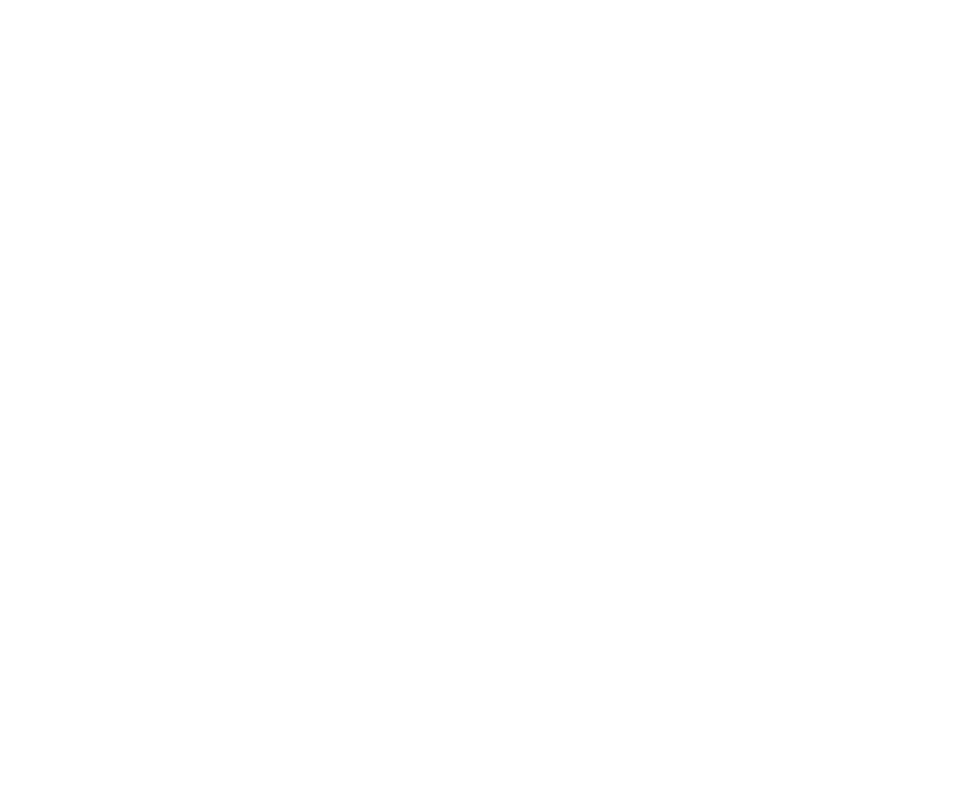
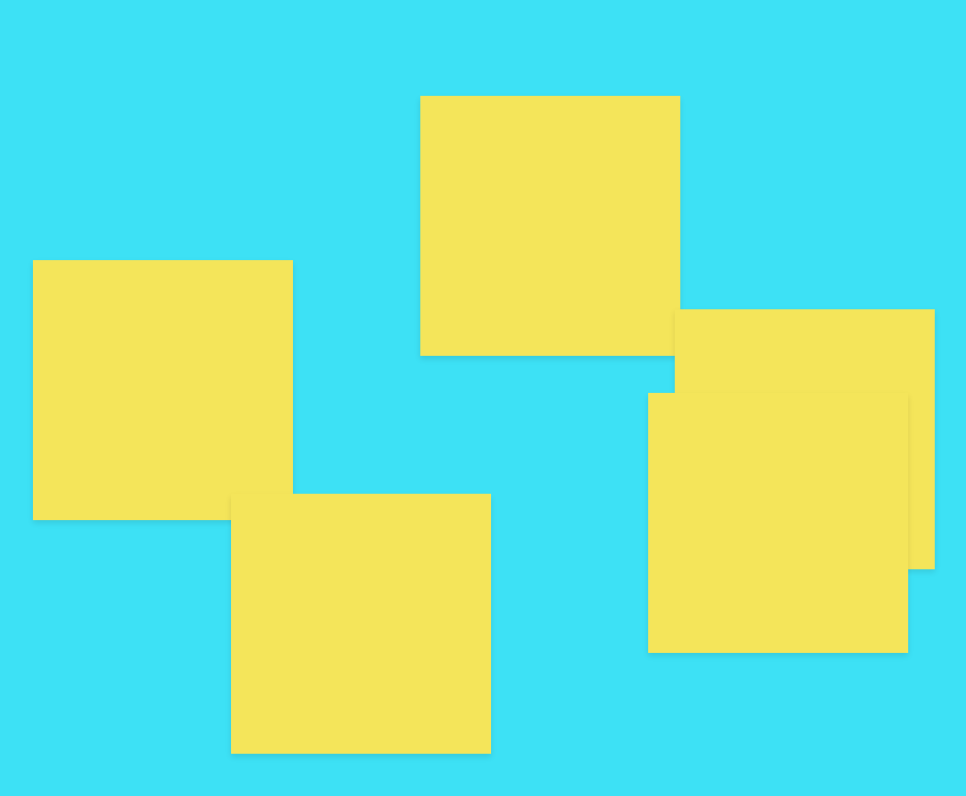
Before and after one commit to corn1200/CanvasTutorial_StringBox, a plain HTML site: page index.html in a window 1280 px wide. Shown: the whole page, without its empty margins (116-1082 px from the left). Drawn offline with Linux system fonts and the light colour scheme.

Commit message:
add: file

```diff
--- a/app.js
+++ b/app.js
@@ -0,0 +1,114 @@
+import {Point} from './point.js'
+import {Dialog} from './dialog.js'
+
+class App {
+    constructor() {
+        this.canvas = document.createElement('canvas')
+        document.body.appendChild(this.canvas)
+        this.ctx = this.canvas.getContext('2d')
+
+        this.pixelRatio = window.devicePixelRatio > 1 ? 2 : 1
+
+        this.mousePos = new Point()
+        this.curItem = null
+
+        this.items = []
+        this.total = 5
+        for (let i = 0; i < this.total; i++) {
+            this.items[i] = new Dialog()
+        }
+
+        window.addEventListener('resize', this.resize.bind(this), false)
+        this.resize()
+
+        window.requestAnimationFrame(this.animate.bind(this))
+
+        document.addEventListener('pointerdown', this.onDown.bind(this), false)
+        document.addEventListener('pointermove', this.onMove.bind(this), false)
+        document.addEventListener('pointerup', this.onUp.bind(this), false)
+    }
+
+    resize() {
+        this.stageWidth = document.body.clientWidth
+        this.stageHeight = document.body.clientHeight
+
+        this.canvas.width = this.stageWidth * this.pixelRatio
+        this.canvas.height = this.stageHeight * this.pixelRatio
+        this.ctx.scale(this.pixelRatio, this.pixelRatio)
+
+        this.ctx.shadowOffsetX = 0
+        this.ctx.shadowOffsetY = 3
+        this.ctx.shadowBlur = 6
+        this.ctx.shadowColor = 'rgba(0, 0, 0, 0.1)'
+
+        this.ctx.lineWidth = 2
+
+        for (let i = 0; i < this.items.length; i++) {
+            this.items[i].resize(this.stageWidth, this.stageHeight)
+        }
+    }
+
+    animate() {
+        window.requestAnimationFrame(this.animate.bind(this))
+
+        this.ctx.clearRect(0, 0, this.stageWidth, this.stageHeight)
+
+        for (let i = 0; i < this.items.length; i++) {
+            this.items[i].animate(this.ctx)
+        }
+
+        if (this.curItem) {
+            this.ctx.fillStyle = '#ff4338'
+            this.ctx.strokeStyle = '#ff4338'
+
+            this.ctx.beginPath()
+            this.ctx.arc(this.mousePos.x, this.mousePos.y, 8, 0, Math.PI * 2)
+            this.ctx.fill()
+
+            this.ctx.beginPath()
+            this.ctx.arc(this.curItem.centerPos.x, this.curItem.centerPos.y, 8, 0, Math.PI * 2)
+            this.ctx.fill()
+
+            this.ctx.beginPath()
+            this.ctx.moveTo(this.mousePos.x, this.mousePos.y)
+            this.ctx.lineTo(this.curItem.centerPos.x, this.curItem.centerPos.y)
+            this.ctx.stroke()
+        }
+    }
+
+    onDown(e) {
+        this.mousePos.x = e.clientX
+        this.mousePos.y = e.clientY
+
+        for (let i = this.items.length - 1; i >= 0; i--) {
+            const item = this.items[i].down(this.mousePos.clone())
+            if (item) {
+                this.curItem = item
+                const index = this.items.indexOf(item)
+                this.items.push(this.items.splice(index, 1)[0])
+                break
+            }
+        }
+    }
+
+    onMove(e) {
+        this.mousePos.x = e.clientX
+        this.mousePos.y = e.clientY
+
+        for(let i = 0; i < this.items.length; i ++) {
+            this.items[i].move(this.mousePos.clone())
+        }
+    }
+
+    onUp(e) {
+        this.curItem = null
+
+        for(let i = 0; i < this.items.length; i ++) {
+            this.items[i].up()
+        }
+    }
+}
+
+window.onload = () => {
+    new App()
+}
--- /dev/null
+++ b/dialog.js
@@ -0,0 +1,91 @@
+import {Point} from './point.js'
+
+const FOLLOW_SPEEED = 0.08,
+    ROTATE_SPEED = 0.12,
+    MAX_ANGLE = 30,
+    FPS = 1000 / 60,
+    WIDTH = 260,
+    HEIGHT = 260
+
+export class Dialog {
+    constructor() {
+        this.pos = new Point()
+        this.target = new Point()
+        this.prevPos = new Point()
+        this.downPos = new Point()
+        this.startPos = new Point()
+        this.mousePos = new Point()
+        this.centerPos = new Point()
+        this.origin = new Point()
+        this.rotation = 0
+        this.sideValue = 0
+        this.isDown = false
+    }
+
+    resize(stageWidth, stageHeight) {
+        this.pos.x = Math.random() * (stageWidth - WIDTH)
+        this.pos.y = Math.random() * (stageHeight - HEIGHT)
+        this.target = this.pos.clone()
+        this.prevPos = this.pos.clone()
+    }
+
+    animate(ctx) {
+        const move = this.target.clone().subtract(this.pos).reduce(FOLLOW_SPEEED)
+        this.pos.add(move)
+
+        this.centerPos = this.pos.clone().add(this.mousePos)
+
+        this.swingDrag(ctx)
+
+        this.prevPos = this.pos.clone()
+    }
+
+    swingDrag(ctx) {
+        const dx = this.pos.x - this.prevPos.x
+        const speedX = Math.abs(dx) / FPS
+        const speed = Math.min(Math.max(speedX, 0), 1)
+
+        let rotation = (MAX_ANGLE / 1) * speed
+        rotation = rotation * (dx > 0 ? 1 : -1) - this.sideValue
+
+        this.rotation += (rotation - this.rotation) * ROTATE_SPEED
+
+        const tmpPos = this.pos.clone().add(this.origin)
+        ctx.save()
+        ctx.translate(tmpPos.x, tmpPos.y)
+        ctx.rotate(this.rotation * Math.PI / 180)
+        ctx.beginPath()
+        ctx.fillStyle = '#f4e55a'
+        ctx.fillRect(-this.origin.x, -this.origin.y, WIDTH, HEIGHT)
+        ctx.restore()
+    }
+
+    down(point) {
+        if (point.collide(this.pos, WIDTH, HEIGHT)) {
+            this.isDown = true
+            this.startPos = this.pos.clone()
+            this.downPos = point.clone()
+            this.mousePos = point.clone().subtract(this.pos)
+
+            const xRatioValue = this.mousePos.x / WIDTH
+            this.origin.x = WIDTH * xRatioValue
+            this.origin.y = HEIGHT * this.mousePos.y / HEIGHT
+
+            this.sideValue = xRatioValue - 0.5
+
+            return this
+        } else {
+            return null
+        }
+    }
+
+    move(point) {
+        if (this.isDown) {
+            this.target = this.startPos.clone().add(point).subtract(this.downPos)
+        }
+    }
+
+    up() {
+        this.isDown = false
+    }
+}
--- a/index.html
+++ b/index.html
@@ -2,12 +2,12 @@
 <html lang="en">
 <head>
     <meta charset="UTF-8">
+    <meta http-equiv="X-UA-Compatible" content="IE=edge,chrome=1" />
     <meta name="viewport" content="width=device-width, initial-scale=1.0">
     <title></title>
     <link rel="stylesheet" href="style.css">
-    <script type="module" src="app.js"></script>
 </head>
 <body>
-
+    <script type="module" src="app.js"></script>
 </body>
 </html>
--- /dev/null
+++ b/point.js
@@ -0,0 +1,40 @@
+export class Point {
+    constructor(x, y) {
+        this.x = x || 0
+        this.y = y || 0
+    }
+
+    add(point) {
+        this.x += point.x
+        this.y += point.y
+        return this
+    }
+
+    subtract(point) {
+        this.x -= point.x
+        this.y -= point.y
+        return this
+    }
+
+    reduce(value) {
+        this.x *= value
+        this.y *= value
+        return this
+    }
+
+    collide(point, width, height) {
+        if (this.x >= point.x &&
+            this.x <= point.x + width &&
+            this.y >= point.y &&
+            this.y <= point.y + height)
+        {
+            return true
+        } else {
+            return false
+        }
+    }
+
+    clone() {
+        return new Point(this.x, this.y)
+    }
+}
--- a/style.css
+++ b/style.css
@@ -0,0 +1,22 @@
+* {
+    outline: 0;
+    margin: 0;
+    padding: 0;
+}
+
+html {
+    width: 100%;
+    height: 100%;
+}
+
+body {
+    width: 100%;
+    height: 100%;
+    background-color: #3de1f5;
+    position: relative;
+}
+
+canvas {
+    width: 100%;
+    height: 100%;
+}
```
